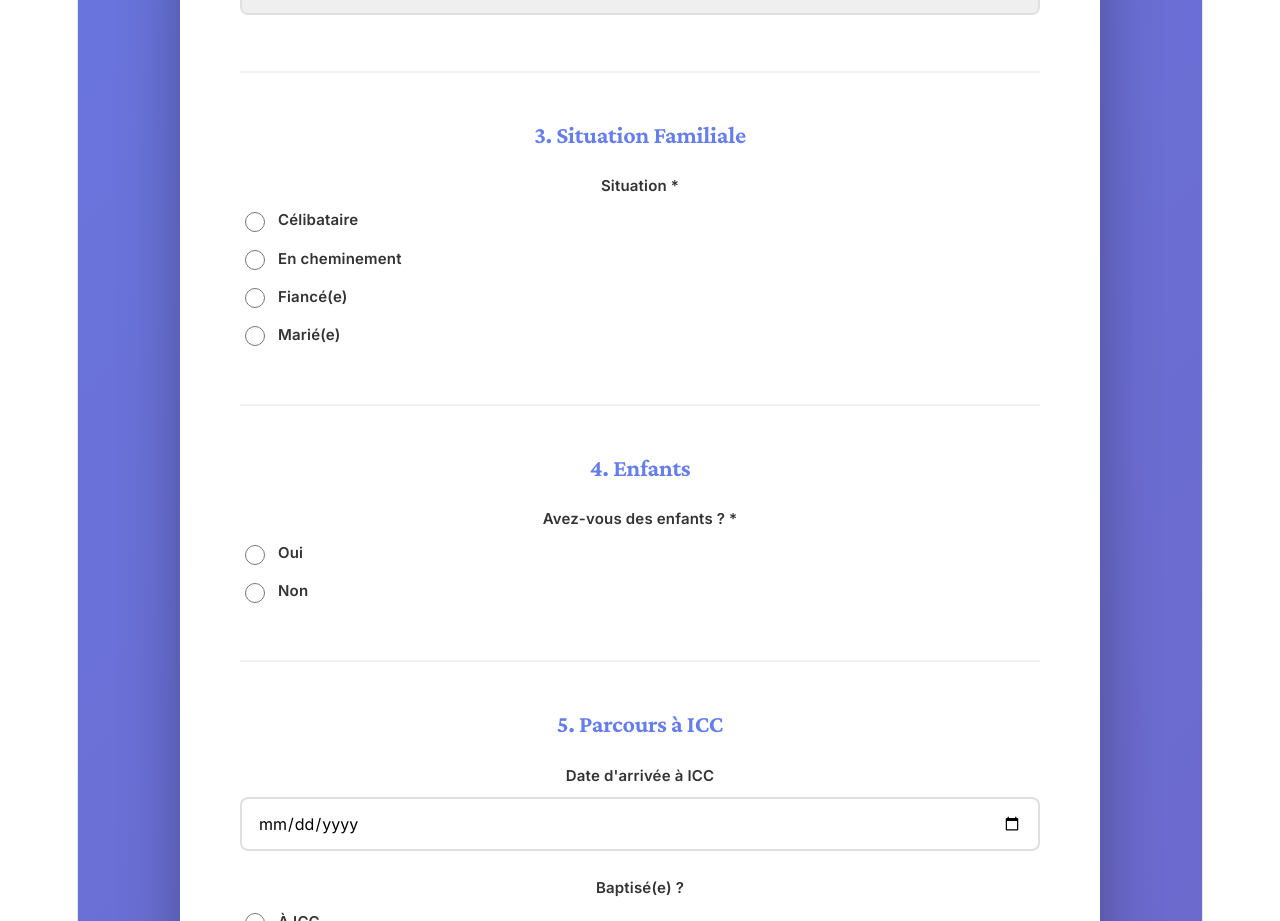
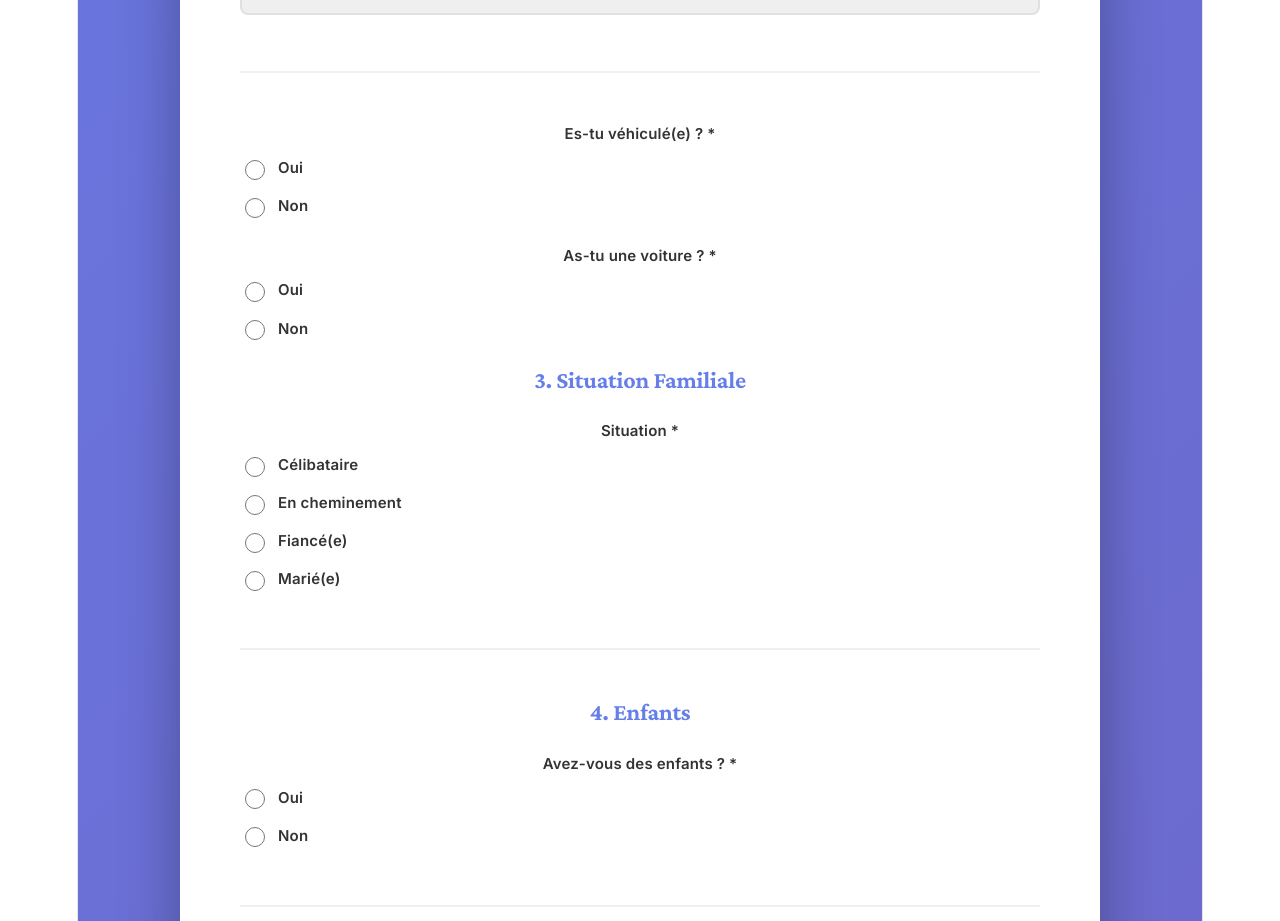
Before and after one commit to secours-evangelique-de-france/stars, a React (Vite) app: page / in a window 1280 px wide. Shown: the part 1900-2821 px from the top of the page. Built offline with nearby package versions, Linux system fonts and the light colour scheme; no server answers.

Commit message:
update form

```diff
--- a/src/formulaire-sef.jsx
+++ b/src/formulaire-sef.jsx
@@ -46,7 +46,9 @@ export default function FormulaireSEF() {
     suggestionsAmeliorations: '',
     situationPersonnelle: '',
     sujetPriereMajeur: '',
-    commentairesObservations: ''
+    commentairesObservations: '',
+    vehicule: '',
+    voiture: ''
   });
 
   const [submitted, setSubmitted] = useState(false);
@@ -700,6 +702,68 @@ export default function FormulaireSEF() {
             </div>
           </div>
 
+          <div className="form-group">
+  <label>Es-tu véhiculé(e) ? *</label>
+  <div className="radio-group">
+    <div className="radio-option">
+      <input
+        type="radio"
+        id="vehiculeOui"
+        name="vehicule"
+        value="oui"
+        checked={formData.vehicule === 'oui'}
+        onChange={handleChange}
+        required
+      />
+      <label htmlFor="vehiculeOui" style={{ marginBottom: 0 }}>Oui</label>
+    </div>
+
+    <div className="radio-option">
+      <input
+        type="radio"
+        id="vehiculeNon"
+        name="vehicule"
+        value="non"
+        checked={formData.vehicule === 'non'}
+        onChange={handleChange}
+        required
+      />
+      <label htmlFor="vehiculeNon" style={{ marginBottom: 0 }}>Non</label>
+    </div>
+  </div>
+</div>
+
+<div className="form-group">
+  <label>As-tu une voiture ? *</label>
+  <div className="radio-group">
+    <div className="radio-option">
+      <input
+        type="radio"
+        id="voitureOui"
+        name="voiture"
+        value="oui"
+        checked={formData.voiture === 'oui'}
+        onChange={handleChange}
+        required
+      />
+      <label htmlFor="voitureOui" style={{ marginBottom: 0 }}>Oui</label>
+    </div>
+
+    <div className="radio-option">
+      <input
+        type="radio"
+        id="voitureNon"
+        name="voiture"
+        value="non"
+        checked={formData.voiture === 'non'}
+        onChange={handleChange}
+        required
+      />
+      <label htmlFor="voitureNon" style={{ marginBottom: 0 }}>Non</label>
+    </div>
+  </div>
+</div>
+
           {/* Section 3: Situation familiale */}
           <div className="form-section">
             <h2 className="section-title">3. Situation Familiale</h2>
```
Also changed, not shown: 1 other file (tests, documents, lock files or other folders).
